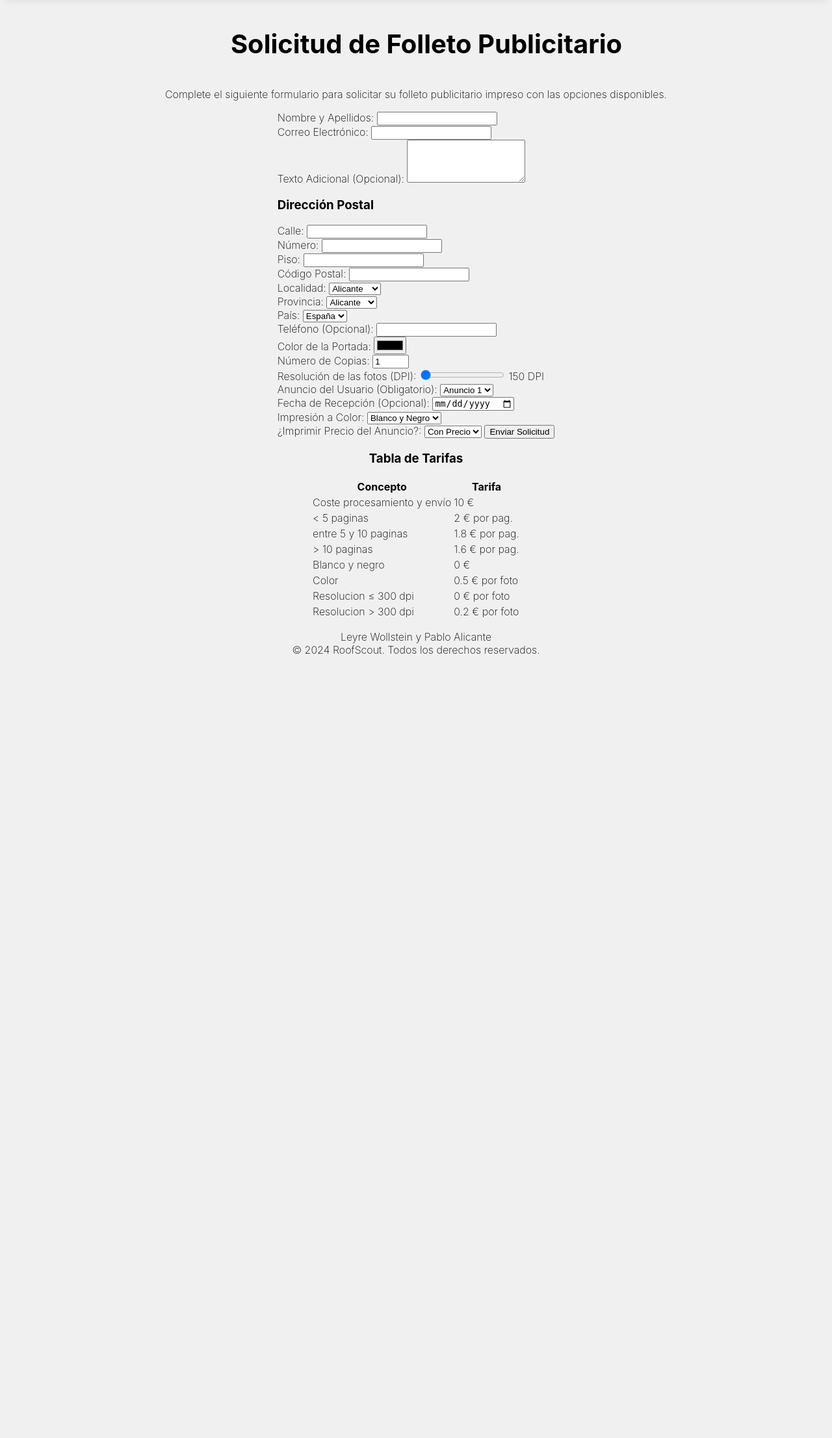
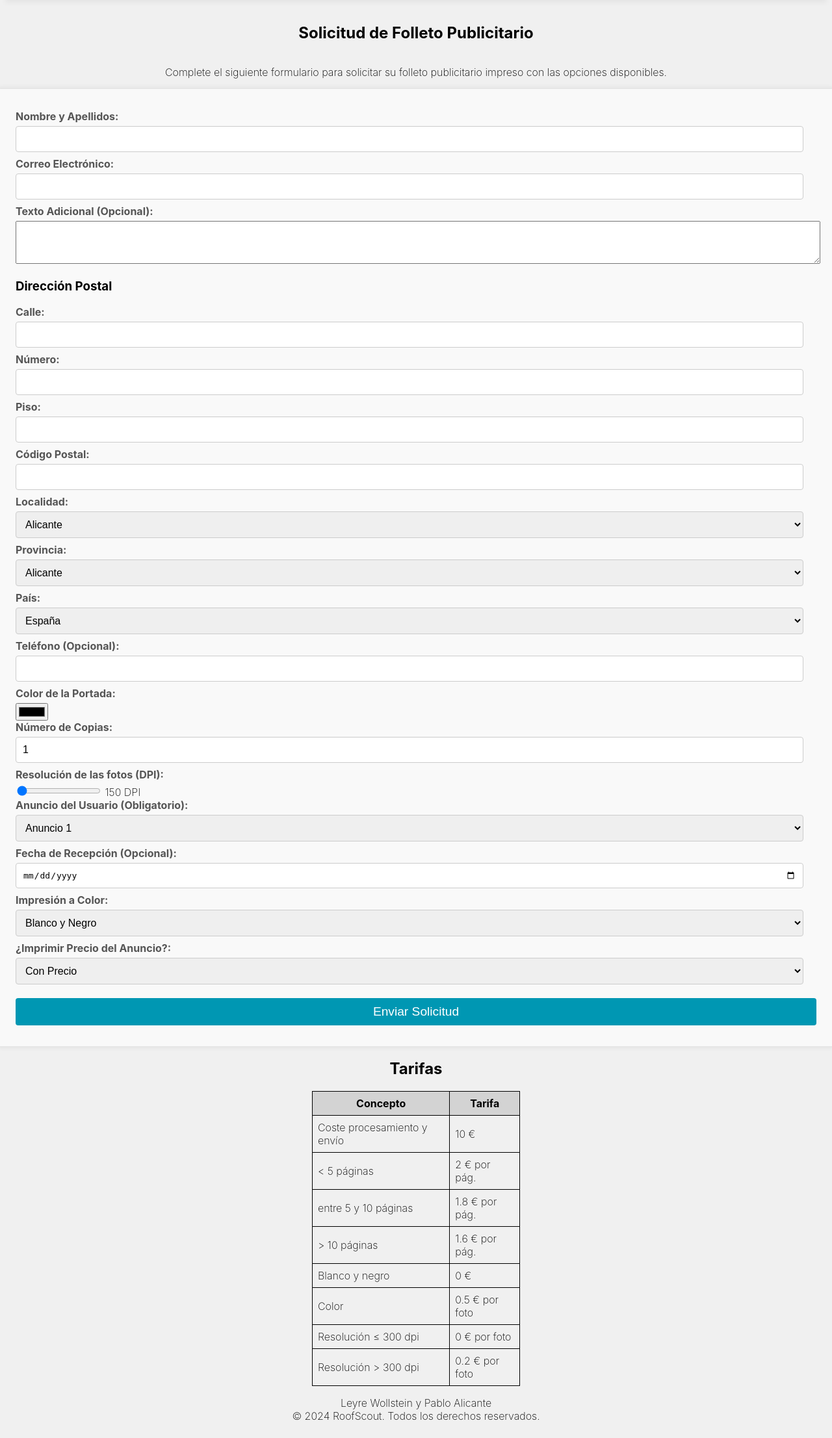
Before and after one commit to pablo4licante/roofscout, a PHP site: page /html/solicitar-folleto.html in a window 1280 px wide. Shown: the part 104-2317 px from the top of the page at 65% size. Before the commit the page ends 1110 px from the top, so only its background shows below. Run offline with PHP 8.4, Linux system fonts and the light colour scheme.

Commit message:
formularios añadidos

```diff
--- a/css/global.css
+++ b/css/global.css
@@ -331,3 +331,20 @@ footer {
             background-color: #38bfd7;
         }
     }
+
+    table {
+        width: 20rem;
+        border-collapse: collapse;
+      }
+
+    th {
+        background-color: #d3d3d3; /* Fondo gris */
+        font-weight: bold; /* Texto en negrita */
+        border: 1px solid black; /* Borde negro sólido de 1px */
+        padding: 8px;
+    }
+
+    td {
+        border: 1px solid black; /* Borde negro sólido de 1px */
+        padding: 8px;
+    }
--- a/html/nuevo-anuncio.html
+++ b/html/nuevo-anuncio.html
@@ -10,6 +10,7 @@ Creado por: Pablo Alicante y Leyre Wollstein el 26/09/2024
     <meta name="viewport" content="width=device-width, initial-scale=1.0">
     <title>Nuevo Anuncio  | RoofScout</title>
     <link rel="stylesheet" href="https://cdnjs.cloudflare.com/ajax/libs/font-awesome/4.7.0/css/font-awesome.min.css">
+    <link rel="stylesheet" href="../css/busqueda.css" media="screen">
     <link href="../css/global.css" rel="stylesheet" media="screen">
 </head>
 <body class="inter">
--- a/html/solicitar-folleto.html
+++ b/html/solicitar-folleto.html
@@ -11,6 +11,7 @@ Creado por: Pablo Alicante y Leyre Wollstein el 1/10/2024
     <meta name="viewport" content="width=device-width, initial-scale=1.0">
     <title>Solicitar Folleto | RoofScout</title>
     <link rel="stylesheet" href="https://cdnjs.cloudflare.com/ajax/libs/font-awesome/4.7.0/css/font-awesome.min.css">
+    <link rel="stylesheet" href="../css/busqueda.css" media="screen">
     <link rel="stylesheet" href="../css/global.css" media="screen">
 </head>
 <body class="inter">
@@ -26,10 +27,10 @@ Creado por: Pablo Alicante y Leyre Wollstein el 1/10/2024
         </nav>
       </header>
 
-      <h1>Solicitud de Folleto Publicitario</h1>
+      <h2>Solicitud de Folleto Publicitario</h2>
       <p>Complete el siguiente formulario para solicitar su folleto publicitario impreso con las opciones disponibles.</p>
 
-      <form  action="./respuesta-solicitar-folleto.html" method="post">
+      <form action="./respuesta-solicitar-folleto.html" method="post">
           <!-- Nombre -->
           <label for="nombre">Nombre y Apellidos:</label>
           <input type="text" id="nombre" name="nombre" class="form-control" maxlength="200" required>
@@ -157,7 +158,7 @@ Creado por: Pablo Alicante y Leyre Wollstein el 1/10/2024
       </form>
 
       <!-- Tabla de tarifas -->
-      <h3>Tabla de Tarifas</h3>
+      <h2>Tarifas</h2>
       <table>
           <thead>
               <tr>
@@ -171,16 +172,16 @@ Creado por: Pablo Alicante y Leyre Wollstein el 1/10/2024
                   <td>10 &euro;</td>
               </tr>
               <tr>
-                  <td>&lt; 5 paginas</td>
-                  <td>2 &euro; por pag.</td>
+                  <td>&lt; 5 p&aacute;ginas</td>
+                  <td>2 &euro; por p&aacute;g.</td>
               </tr>
               <tr>
-                <td>entre 5 y 10 paginas</td>
-                <td>1.8 &euro; por pag.</td>
+                <td>entre 5 y 10 p&aacute;ginas</td>
+                <td>1.8 &euro; por p&aacute;g.</td>
               </tr>
               <tr>
-                <td>&gt; 10 paginas</td>
-                <td>1.6 &euro; por pag.</td>
+                <td>&gt; 10 p&aacute;ginas</td>
+                <td>1.6 &euro; por p&aacute;g.</td>
               </tr>
               <tr>
                 <td>Blanco y negro</td>
@@ -191,11 +192,11 @@ Creado por: Pablo Alicante y Leyre Wollstein el 1/10/2024
                 <td>0.5 &euro; por foto</td>
               </tr>
               <tr>
-                <td>Resolucion &le; 300 dpi</td>
+                <td>Resoluci&oacute;n &le; 300 dpi</td>
                 <td>0 &euro; por foto</td>
               </tr>
               <tr>
-                <td>Resolucion &gt; 300 dpi</td>
+                <td>Resoluci&oacute;n &gt; 300 dpi</td>
                 <td>0.2 &euro; por foto</td>
               </tr>
               <!-- Agregar más tarifas según sea necesario -->
```
